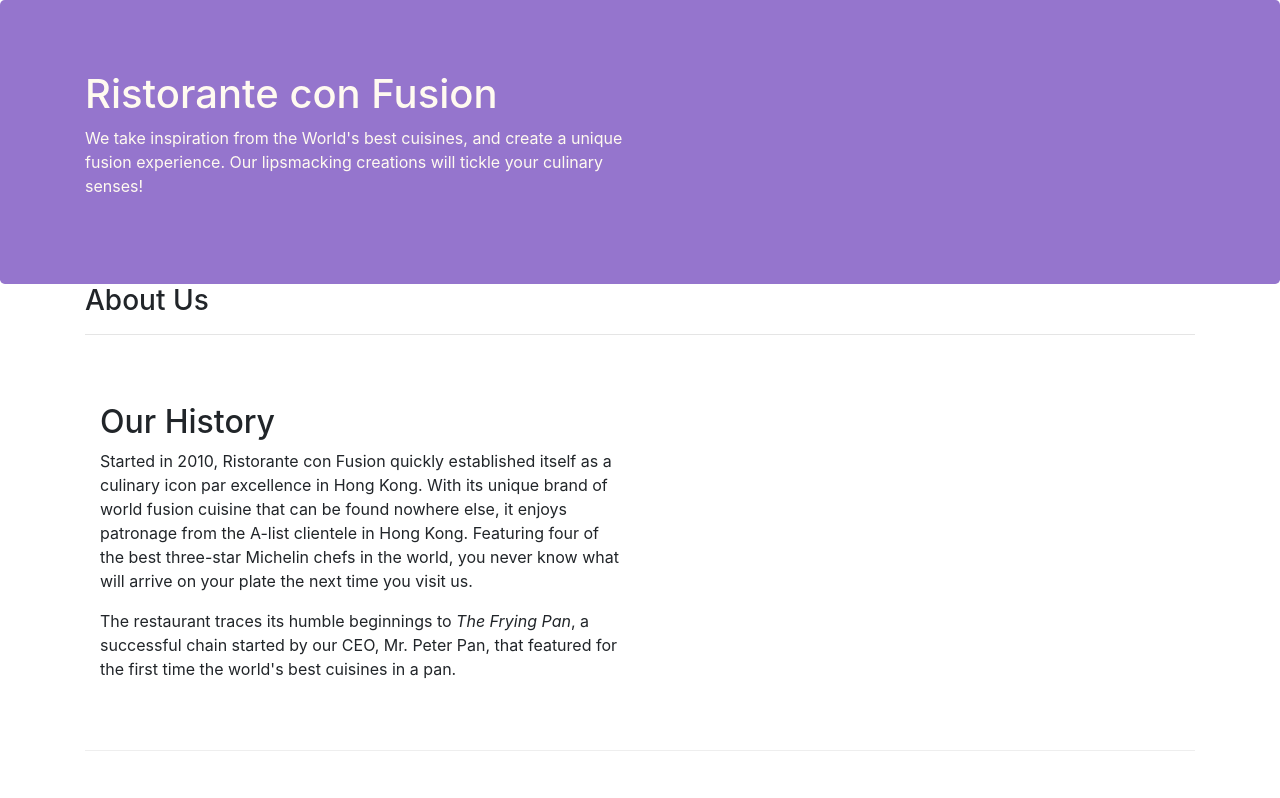
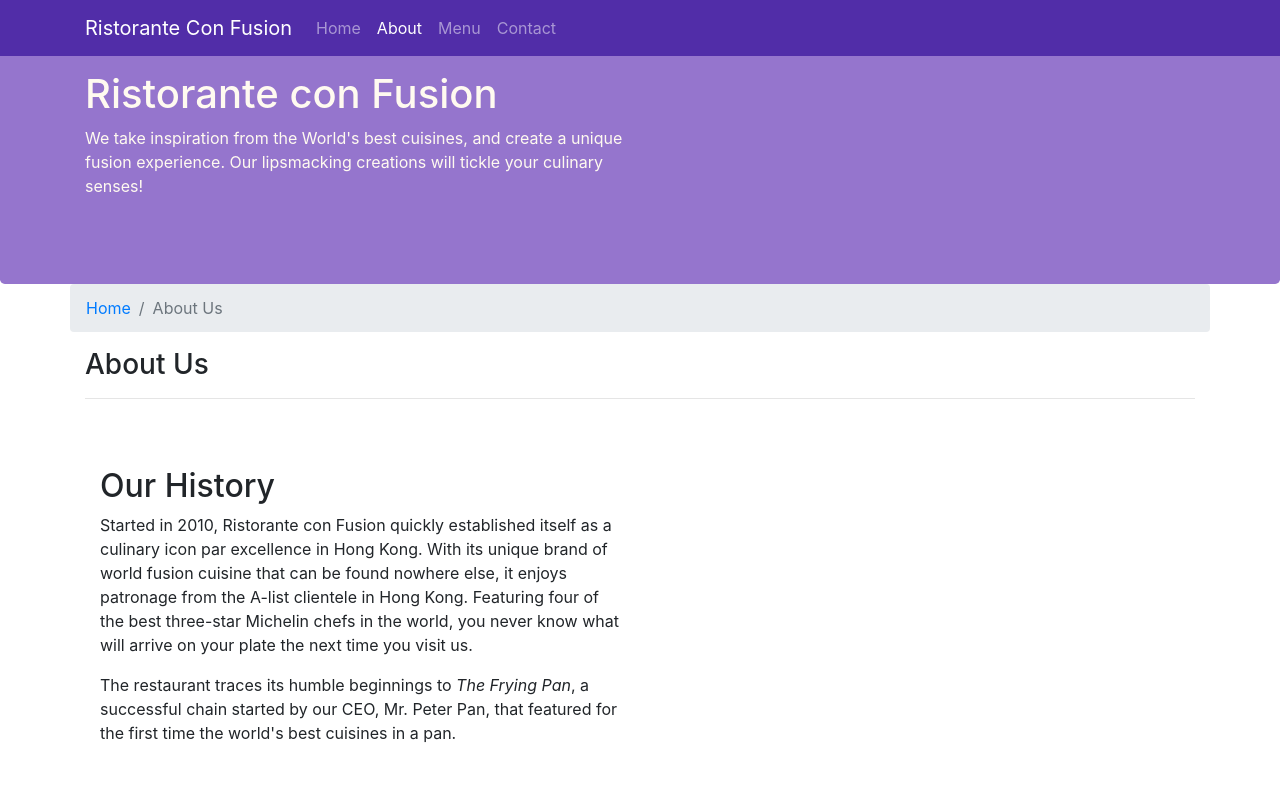
Before and after one commit to dashmeen1506/git-test, a website: page aboutus.html in a window 1280 px wide. Shown: the top 798 px of the page. Drawn offline with nearby package versions, Linux system fonts and the light colour scheme.

Commit message:
Navbar and Breadcrumbs

```diff
--- a/aboutus.html
+++ b/aboutus.html
@@ -14,7 +14,22 @@
 </head>
 
 <body>
-
+    <nav class="navbar navbar-expand-sm fixed-top navbar-dark">
+        <button class="navbar-toggler" type="button" data-toggle="collapse" data-target="#Bar">
+            <span class="navbar-toggler-icon"></span>
+        </button>
+        <div class="container">
+            <div class="collapse navbar-collapse" id="Bar">
+                <a href="./index.html" class="navbar-brand">Ristorante Con Fusion</a>
+                <ul class="navbar-nav mr-auto">
+                    <li class="nav-item"><a href="./index.html" class="nav-link">Home</a></li>
+                    <li class="nav-item active"><a href="#" class="nav-link">About</a></li>
+                    <li class="nav-item"><a href="#" class="nav-link">Menu</a></li>
+                    <li class="nav-item"><a href="#" class="nav-link">Contact</a></li>
+                </ul>
+            </div>
+        </div>
+    </nav>
     <header class="jumbotron">
         <div class="container">
             <div class="row">
@@ -29,8 +44,12 @@
     </header>
 
     <div class="container">
-        <div>
-            <div>
+        <div class="row">
+            <ol class="col-12 breadcrumb">
+                <li class="breadcrumb-item"><a href="./index.html">Home</a></li>
+                <li class="breadcrumb-item active">About Us</li>
+            </ol>
+            <div class="col-12">
                <h3>About Us</h3>
                <hr>
             </div>
@@ -69,7 +88,7 @@
                 <div class="col-4 offset-1 col-sm-2">
                     <h5>Links</h5>
                     <ul class="list-unstyled">
-                        <li><a href="#">Home</a></li>
+                        <li><a href="./index.html">Home</a></li>
                         <li><a href="#">About</a></li>
                         <li><a href="#">Menu</a></li>
                         <li><a href="#">Contact</a></li>
--- a/css/styles.css
+++ b/css/styles.css
@@ -27,3 +27,6 @@
     margin:0px;
     color: black;
 }
+.navbar-dark{
+    background-color: #512DA8;
+}
```
Also changed, not shown: index.html (+17 -1 lines).
